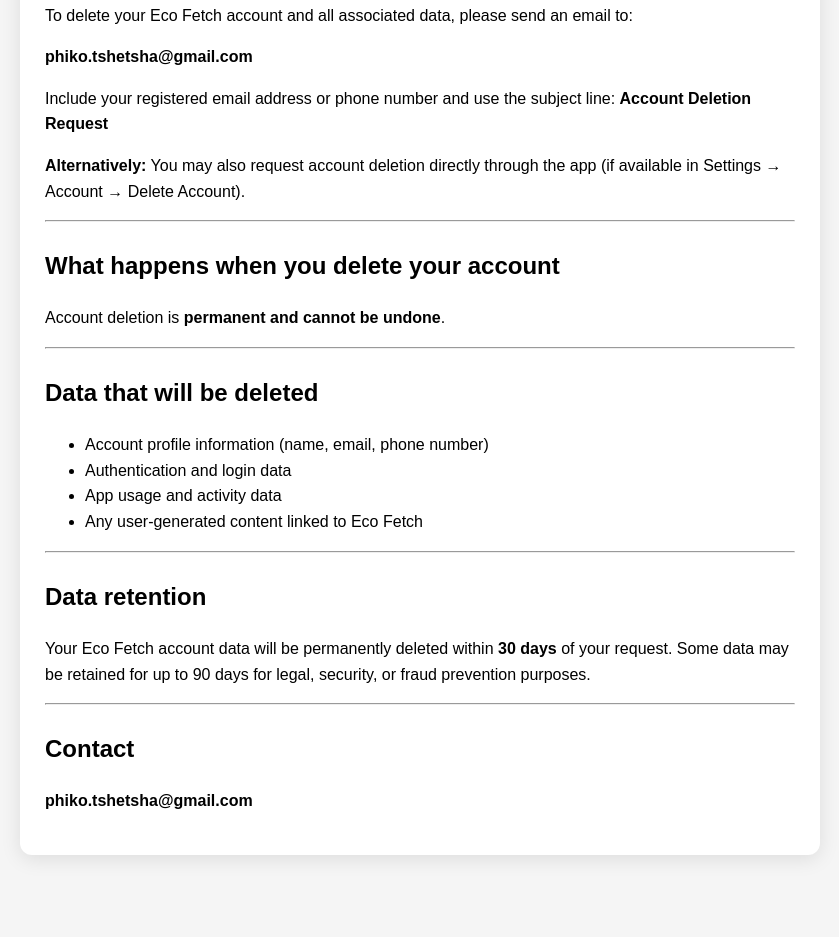
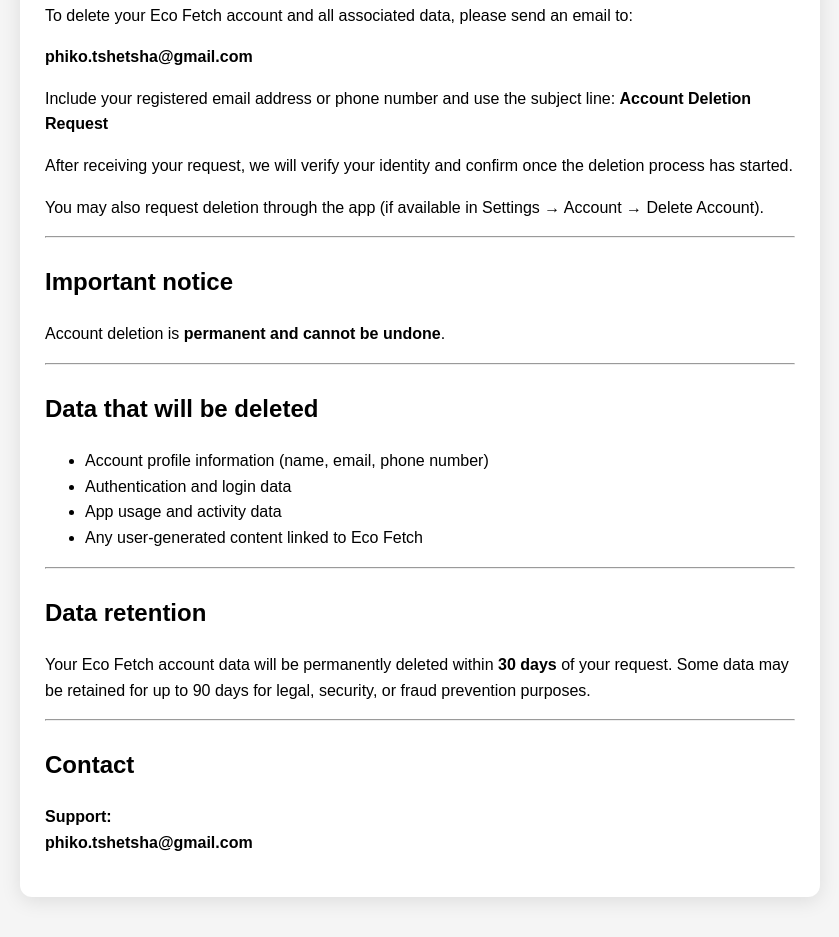
Before and after one commit to phiko8/delete-account, a plain HTML site: page index.html in a window 1280 px wide. Shown: the part 325-1262 px from the top of the page, without its empty margins (220-1059 px from the left). Before the commit the page ends 1220 px from the top, so only its background shows below. Drawn offline with Linux system fonts and the light colour scheme.

Commit message:
Update index.html

```diff
--- a/index.html
+++ b/index.html
@@ -62,11 +62,17 @@
       <strong>Account Deletion Request</strong>
     </p>
 
-    <p><strong>Alternatively:</strong> You may also request account deletion directly through the app (if available in Settings → Account → Delete Account).</p>
+    <p>
+      After receiving your request, we will verify your identity and confirm once the deletion process has started.
+    </p>
+
+    <p>
+      You may also request deletion through the app (if available in Settings → Account → Delete Account).
+    </p>
 
     <hr>
 
-    <h2>What happens when you delete your account</h2>
+    <h2>Important notice</h2>
 
     <p>
       Account deletion is <strong>permanent and cannot be undone</strong>.
@@ -96,7 +102,7 @@
 
     <h2>Contact</h2>
 
-    <p class="email">phiko.tshetsha@gmail.com</p>
+    <p class="email">Support: <br>phiko.tshetsha@gmail.com</p>
 
   </div>
 
```
